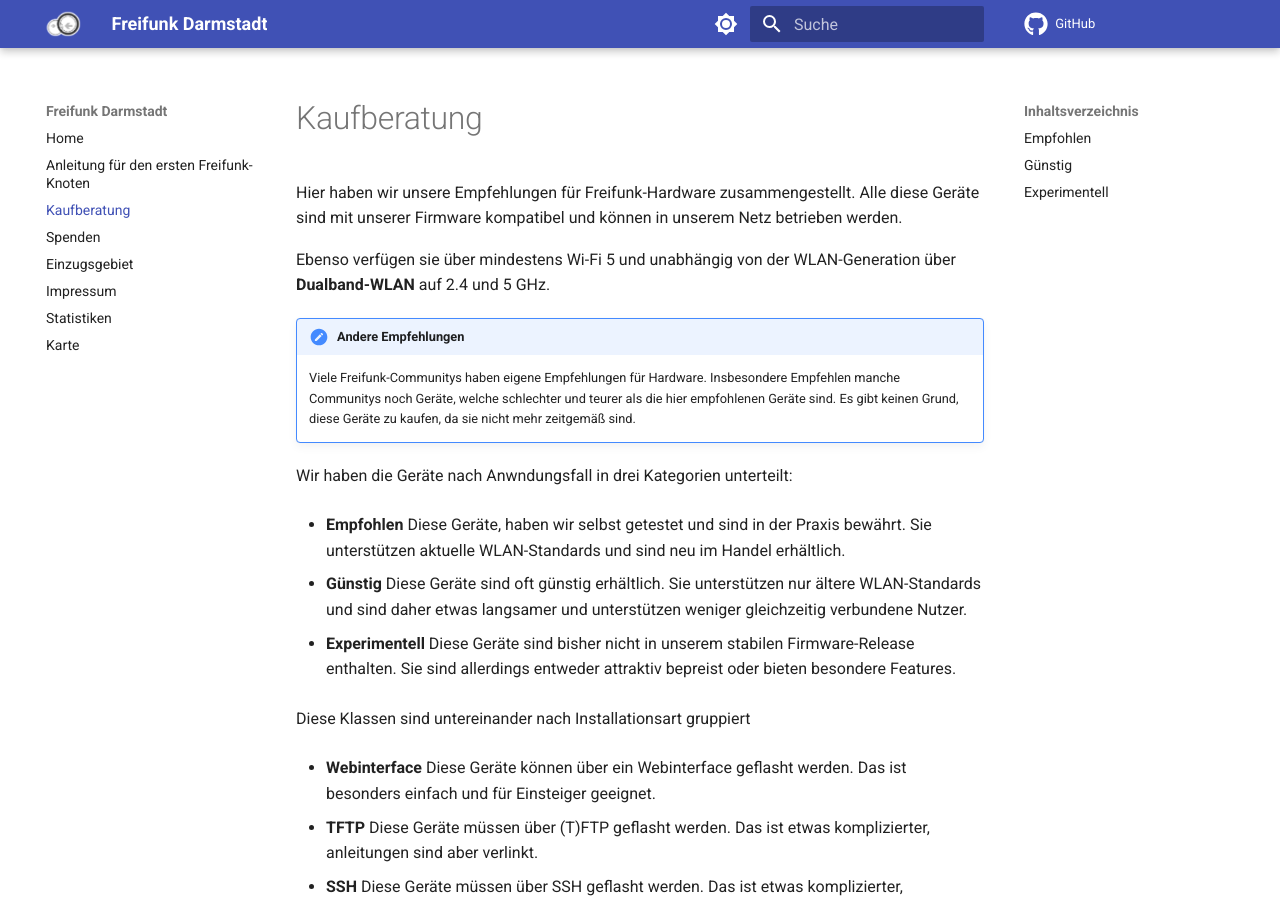
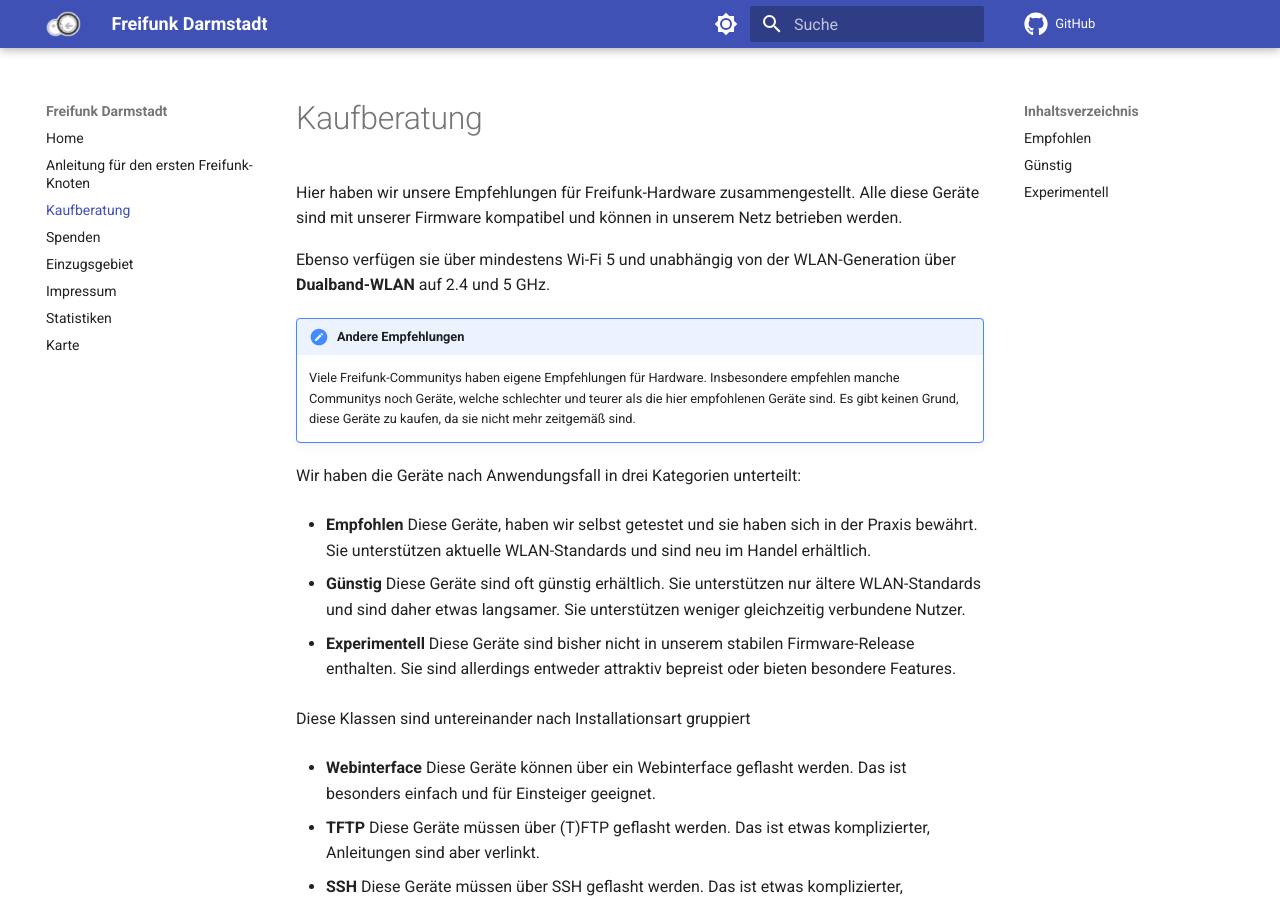
Before and after one commit to freifunk-darmstadt/website-ng, an MkDocs documentation site: the page built from docs/mitmachen/kaufberatung.md, in a window 1280 px wide and 900 px high. Built offline with MkDocs 1.6.1 and Material for MkDocs 9.7.7, drawn with Linux system fonts in a browser that asks for light colours; plug-ins that fetch from the network failed and are left out; comment, search, counter and statistics services are not loaded; some of the changed text lies outside the part shown.

Commit message:
fix some typos

```diff
--- a/docs/mitmachen/kaufberatung.md
+++ b/docs/mitmachen/kaufberatung.md
@@ -7,15 +7,15 @@ Ebenso verfügen sie über mindestens Wi-Fi 5 und unabhängig von der WLAN-Gener
 
 !!! note "Andere Empfehlungen"
     Viele Freifunk-Communitys haben eigene Empfehlungen für Hardware.
-    Insbesondere Empfehlen manche Communitys noch Geräte, welche schlechter und teurer als die hier empfohlenen Geräte sind.
+    Insbesondere empfehlen manche Communitys noch Geräte, welche schlechter und teurer als die hier empfohlenen Geräte sind.
     Es gibt keinen Grund, diese Geräte zu kaufen, da sie nicht mehr zeitgemäß sind.
 
-Wir haben die Geräte nach Anwndungsfall in drei Kategorien
+Wir haben die Geräte nach Anwendungsfall in drei Kategorien
 unterteilt:
 
- - **Empfohlen** Diese Geräte, haben wir selbst getestet und sind in der Praxis bewährt. Sie unterstützen aktuelle WLAN-Standards und sind neu im Handel erhältlich.
+ - **Empfohlen** Diese Geräte, haben wir selbst getestet und sie haben sich in der Praxis bewährt. Sie unterstützen aktuelle WLAN-Standards und sind neu im Handel erhältlich.
 
- - **Günstig** Diese Geräte sind oft günstig erhältlich. Sie unterstützen nur ältere WLAN-Standards und sind daher etwas langsamer und unterstützen weniger gleichzeitig verbundene Nutzer.
+ - **Günstig** Diese Geräte sind oft günstig erhältlich. Sie unterstützen nur ältere WLAN-Standards und sind daher etwas langsamer. Sie unterstützen weniger gleichzeitig verbundene Nutzer.
 
  - **Experimentell** Diese Geräte sind bisher nicht in unserem stabilen Firmware-Release enthalten. Sie sind allerdings entweder attraktiv bepreist oder bieten besondere Features.
 
@@ -24,9 +24,9 @@ Diese Klassen sind untereinander nach Installationsart gruppiert
 
  - **Webinterface** Diese Geräte können über ein Webinterface geflasht werden. Das ist besonders einfach und für Einsteiger geeignet.
 
- - **TFTP** Diese Geräte müssen über (T)FTP geflasht werden. Das ist etwas komplizierter, anleitungen sind aber verlinkt.
+ - **TFTP** Diese Geräte müssen über (T)FTP geflasht werden. Das ist etwas komplizierter, Anleitungen sind aber verlinkt.
 
- - **SSH** Diese Geräte müssen über SSH geflasht werden. Das ist etwas komplizierter, anleitungen sind aber verlinkt.
+ - **SSH** Diese Geräte müssen über SSH geflasht werden. Das ist etwas komplizierter, Anleitungen sind aber verlinkt.
 
 <!--
  - **Serielles Kabel** Diese Geräte müssen über ein serielles Kabel geflasht werden. Das ist die komplizierteste Methode und benötigt spezielle Hardware.
```
Also changed, not shown: docs/einzugsgebiet.md (+3 -3 lines), docs/mitmachen/erster-freifunk-knoten.md (+4 -4 lines), docs/spenden.md (+5 -5 lines).
